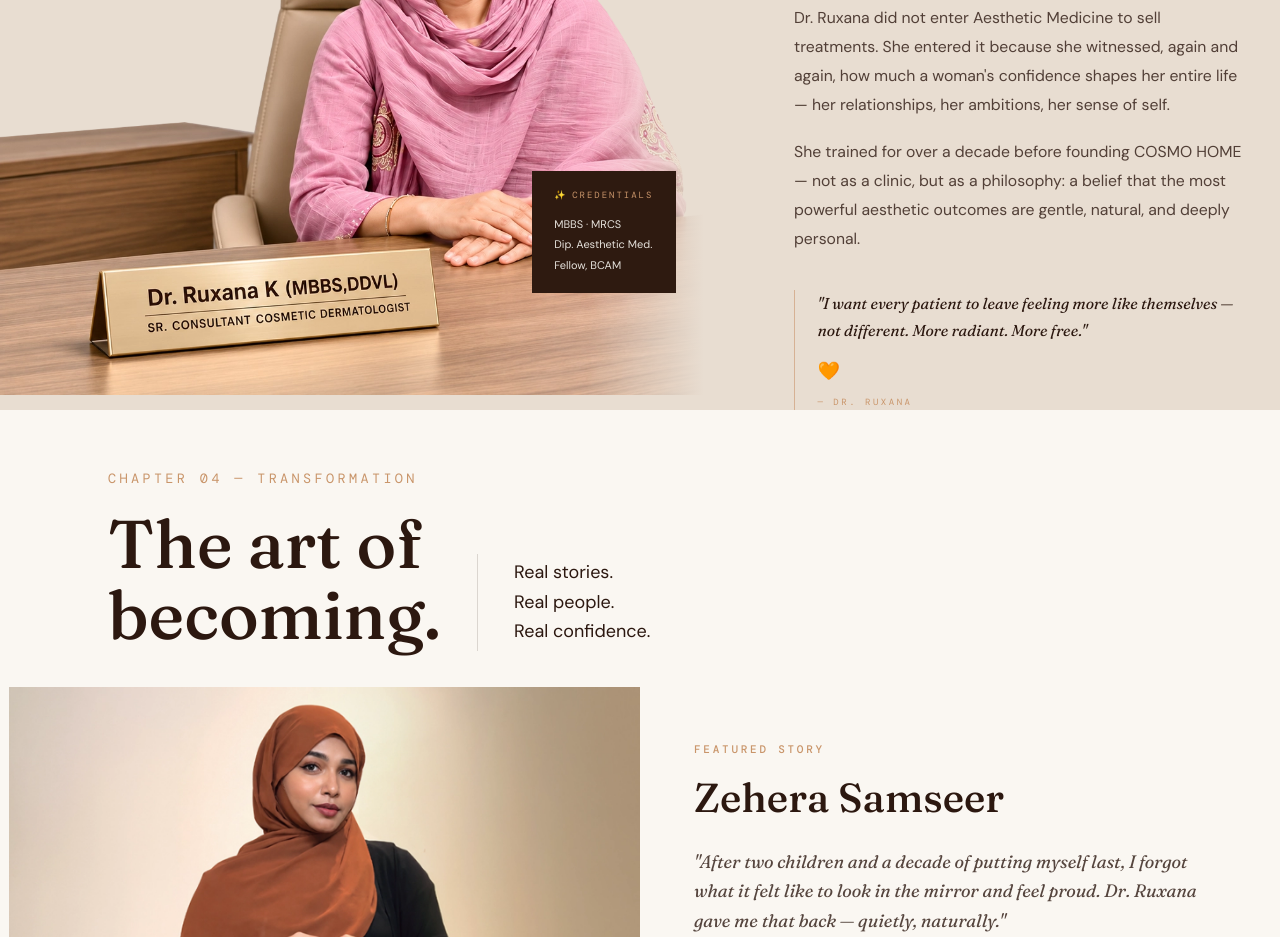
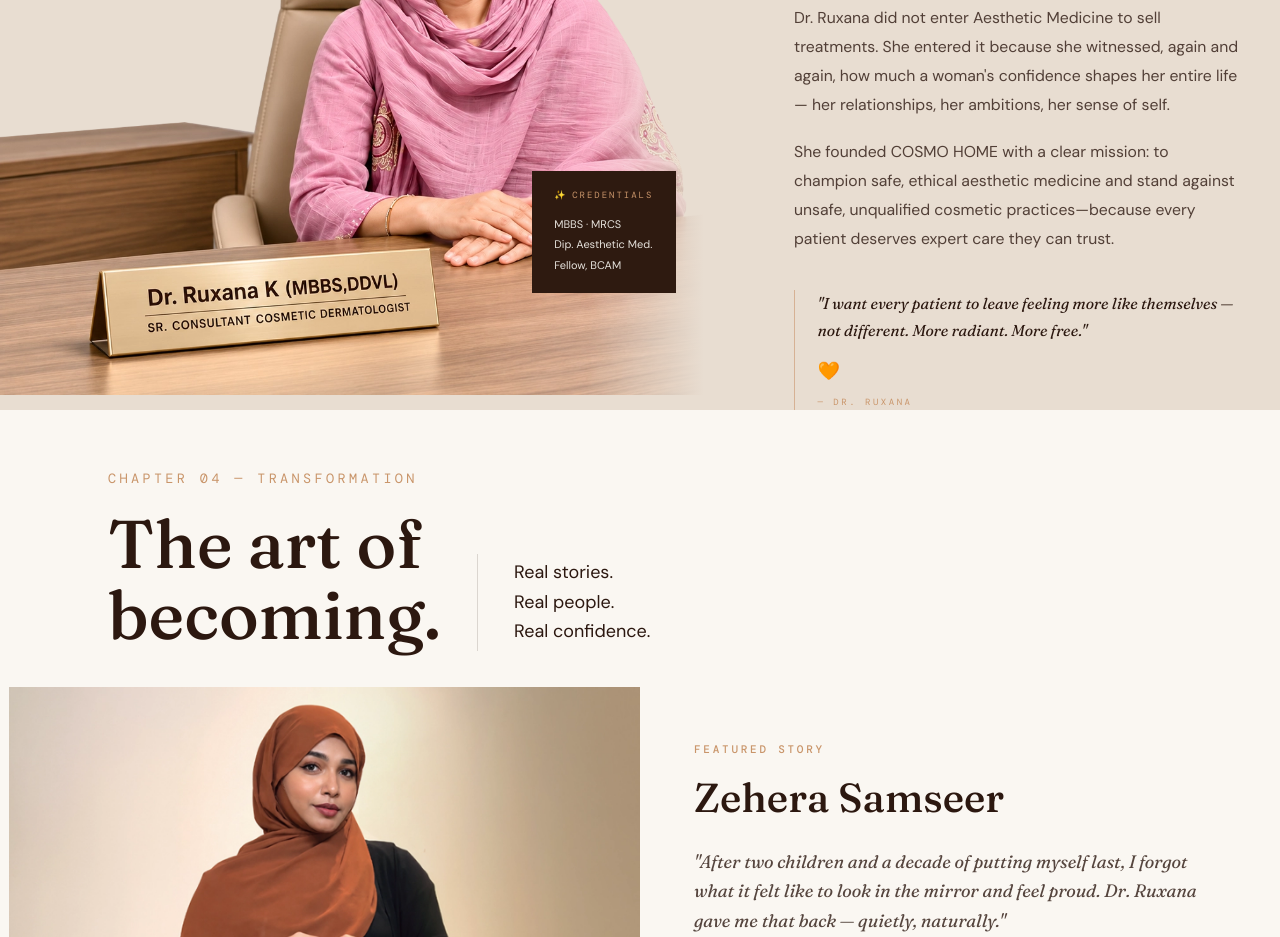
Before and after one commit to playkidsofficial6-oss/cosmohome, a React (Vite) app: page / in a window 1280 px wide. Shown: the part 2800-3737 px from the top of the page. Built offline with nearby package versions, Linux system fonts and the light colour scheme.

Commit message:
feat: add new Home page component with hero section and animated UI elements

```diff
--- a/src/pages/Home.tsx
+++ b/src/pages/Home.tsx
@@ -625,7 +625,7 @@ export function DrRuxana() {
             Dr. Ruxana did not enter Aesthetic Medicine to sell treatments. She entered it because she witnessed, again and again, how much a woman's confidence shapes her entire life — her relationships, her ambitions, her sense of self.
           </p>
           <p className="text-base md:text-sm text-[#2C1810]/80 leading-[1.85] mb-8 max-w-[450px]" style={B}>
-            She trained for over a decade before founding COSMO HOME — not as a clinic, but as a philosophy: a belief that the most powerful aesthetic outcomes are gentle, natural, and deeply personal.
+            She founded COSMO HOME with a clear mission: to champion safe, ethical aesthetic medicine and stand against unsafe, unqualified cosmetic practices—because every patient deserves expert care they can trust.
           </p>
 
           <motion.div
```
